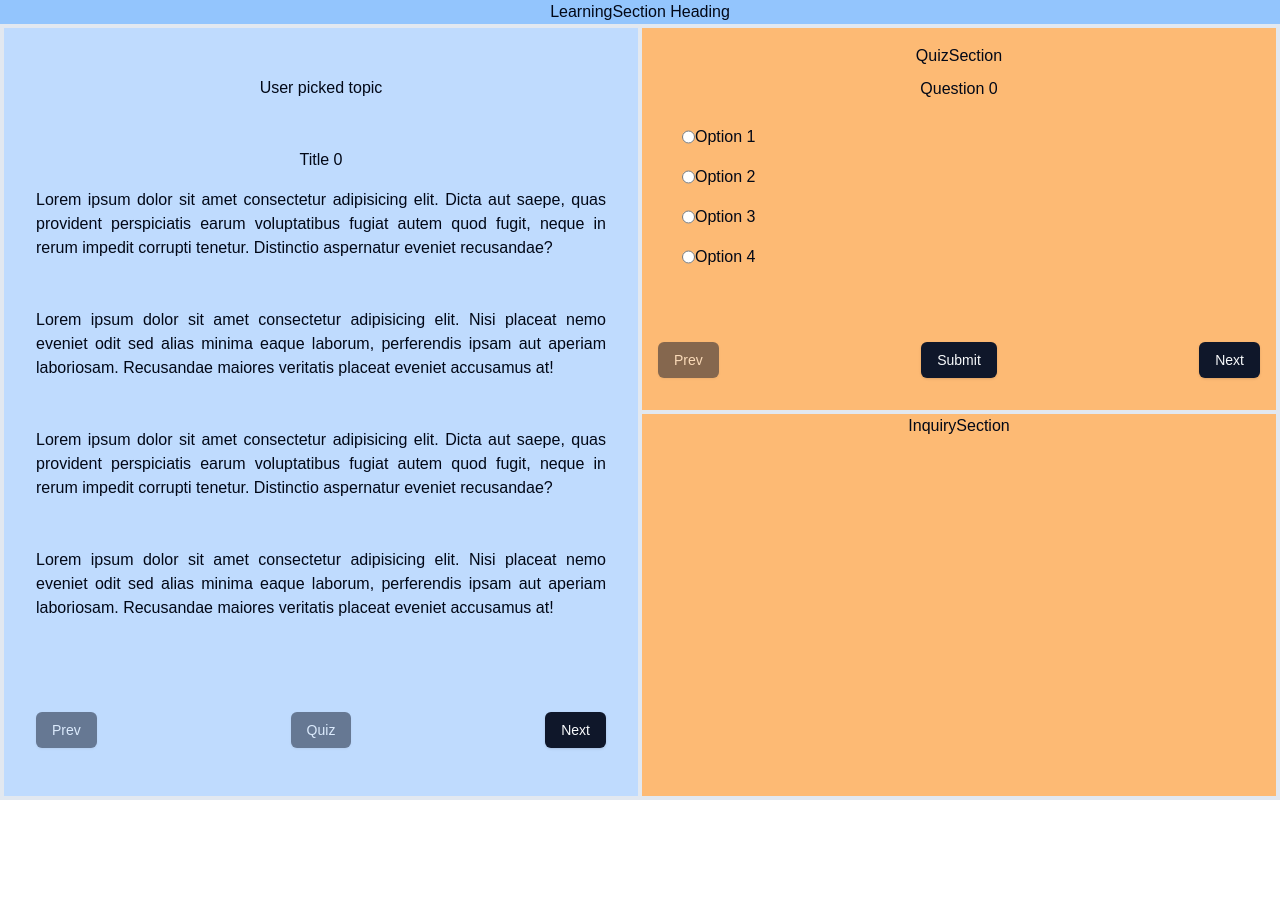
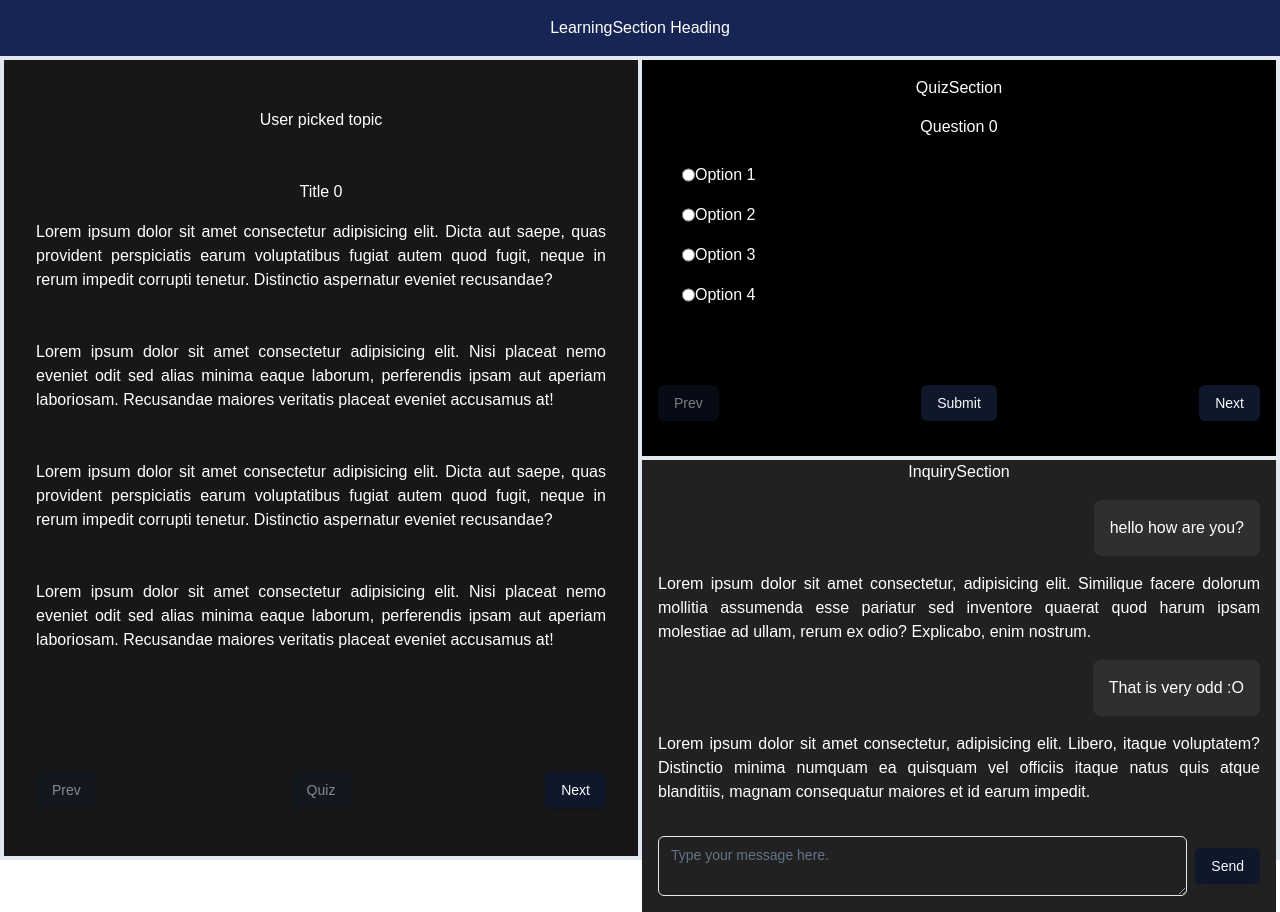
Before and after one commit to vikramsingh13/ai-tutor, a Next.js app: page /learning-section/1 in a window 1280 px wide. Before the commit the page ends 800 px from the top, so only its background shows below. Built offline with nearby package versions, Linux system fonts and the light colour scheme.

Commit message:
ai-chat and inquiry-section working on the frontend. custom bg colors added to tailwind theme.

```diff
--- a/app/learning-section/[userId]/page.tsx
+++ b/app/learning-section/[userId]/page.tsx
@@ -88,6 +88,14 @@ const dummyQuizData = {
   },
 };
 
+// Dummy inquiry section chat messages
+const dummyChatMessages = {
+  0: { isUserMessage: true, message: "hello how are you?"},
+  1: { isUserMessage: false, message: "Lorem ipsum dolor sit amet consectetur, adipisicing elit. Similique facere dolorum mollitia assumenda esse pariatur sed inventore quaerat quod harum ipsam molestiae ad ullam, rerum ex odio? Explicabo, enim nostrum."},
+  2: { isUserMessage: true, message: "That is very odd :O "},
+  3: { isUserMessage: false, message: "Lorem ipsum dolor sit amet consectetur, adipisicing elit. Libero, itaque voluptatem? Distinctio minima numquam ea quisquam vel officiis itaque natus quis atque blanditiis, magnam consequatur maiores et id earum impedit."}
+}
+
 // Learning Section component is the main learning page of the application.
 // It will have primarily 3 components: knowledge section, quiz section, and inquiry section.
 // The user will be able to learn new concepts, take quizzes, and ask questions in the above sections, respectively.
@@ -117,25 +125,32 @@ const LearningSection = (props: Props) => {
     console.log("learning-section/userId/page.tsx: Quiz Submitted!");
   }
 
+  // Function to handle user sending chat messages in the inquiry section
+  const handleSendMessage = (chatData, message) => {
+    /* Todo */
+    /* Make the API call to the AI model with the chat data and user message and additional context */
+    console.log("learning-section/userId/page.tsx: Message sent!")
+  }
+
   return (
     /* Learning Section should take up full width and height available to it. */
-    <div className="flex flex-col w-full min-h-screen bg-blue-300 text-center items-align">
+    <div className="flex flex-col w-full min-h-screen bg-custom-bg-dark text-center items-align text-white">
       {/* learning section heading will be at the top followed by the 3 components. */}
-      <div>LearningSection Heading</div>
+      <div className="p-4 bg-blue-950">LearningSection Heading</div>
       {/* Kwowledge section will take up the left 50% of the rest of the column */}
       <div className="flex flex-1 w-full">
-        <div className="flex-1 flex-grow bg-blue-200 border-y-4 border-l-4 border-r-2">
+        <div className="flex-1 flex-grow border-y-4 border-l-4 border-r-2 bg-custom-bg-dark-2">
           {/* KnowledgeSection takes knowledgeData and topic as props */}
           <KnowledgeSection knowledgeData={knowledgeData} topic={topic}/>
         </div>
         {/* Quiz and Inquiry sections will take up the right 50% of the rest of the column and they will be stacked on top of each other */}
-        <div className="flex-1 flex flex-col flex-grow bg-orange-300 border-y-4 border-l-2 border-r-4">
-          <div className="h-1/2 bg-orange-300 border-b-2">
+        <div className="flex-1 flex flex-col flex-grow border-y-4 border-l-2 border-r-4">
+          <div className="h-1/2 border-b-2 bg-black">
             {/* QuizSection takes quizData and setQuizData as props */}
             <QuizSection quizData={quizData} setQuizData={setQuizData} submitQuiz={handleQuizSubmission}/>
           </div>
-          <div className="h-1/2 bg-orange-300 border-t-2">
-            <InquirySection />
+          <div className="h-1/2 border-t-2">
+            <InquirySection chatData={dummyChatMessages} handleSendMessage={handleSendMessage}/>
           </div>
         </div>
       </div>
--- /dev/null
+++ b/components/ai-chat.tsx
@@ -0,0 +1,46 @@
+"use client";
+
+// Import the Shadcn ui components.
+import { Textarea } from "@/components/ui/textarea";
+import { Button } from "@/components/ui/button";
+
+// Import the props types.
+import { AIChatProps } from "@/types/types";
+
+// Function to render a chat bubble.
+// Takes the chat message, index of the message, and a boolean isUserMessage as params.
+// The boolean will decide the left/right alignment and color scheme of the bubble.
+const renderChatBubble = (message, isUserMessage, index) => {
+  if (isUserMessage) {
+    return (
+      <div className="flex flex-row text-justify p-2 justify-end" key={index}>
+        <p className="flex p-4 bg-ai-chat-user-bubble rounded-lg">{message}</p>
+      </div>
+    );
+  }
+  return (
+    <div className="flex w-full text-justify p-2 justify-start" key={index}>
+      <p className="">{message}</p>
+    </div>
+  );
+};
+
+const AIChat = ({ chatData, handleSendMessage }: AIChatProps) => {
+  return (
+    <div className="flex flex-col h-full bg-ai-chat-background text-white">
+      <div className="flex-grow p-2">
+        {/* Iterate through the chatData JSON and render the chat bubbles. */}
+        {Object.keys(chatData).map((chatMessageIndex) => {
+          return renderChatBubble(chatData[chatMessageIndex].message, chatData[chatMessageIndex].isUserMessage, chatMessageIndex)
+        })}
+      </div>
+      <div className="flex flex-row items-center justify-center p-4 gap-2">
+        {/* Textarea is for user to send chat messages. */}
+        <Textarea placeholder="Type your message here." className="" />
+        <Button onClick={handleSendMessage}>Send</Button>
+      </div>
+    </div>
+  );
+};
+
+export default AIChat;
--- a/components/inquiry-section.tsx
+++ b/components/inquiry-section.tsx
@@ -1,11 +1,23 @@
-import React from 'react'
+import React from "react";
 
-type Props = {}
+// Import the AIChat component to be used for user inquiries.
+import AIChat from "@/components/ai-chat";
 
-const InquirySection = (props: Props) => {
+// Import the AIChat props type.
+import { AIChatProps } from "@/types/types";
+
+// Inquiry section props will extend the AIChatProps with a few other attributes on top of the chatData.
+interface InquirySectionProps extends AIChatProps {}
+
+const InquirySection = ({ chatData, handleSendMessage }: InquirySectionProps) => {
   return (
-    <div>InquirySection</div>
-  )
-}
+    <div className="flex flex-col h-full">
+      <div className="flex-shrink">InquirySection</div>
+      <div className="flex-grow">
+        <AIChat chatData={chatData} handleSendMessage={handleSendMessage}/>
+      </div>
+    </div>
+  );
+};
 
 export default InquirySection;
--- a/components/knowledge-section.tsx
+++ b/components/knowledge-section.tsx
@@ -39,6 +39,7 @@ const renderKnowledgeSection = (
 };
 
 const KnowledgeSection = ({ knowledgeData, topic }: KnowledgeSectionProps) => {
+  /* Todo: refactor the index tracking logic to the parent. */
   // Keeps track of the knowledge section index.
   const [knowledgeSectionIndex, setKnowledgeSectionIndex] = useState(0);
 
--- a/components/quiz-section.tsx
+++ b/components/quiz-section.tsx
@@ -18,6 +18,7 @@ type QuizSectionProps = {
 };
 
 const QuizSection = ({ quizData, setQuizData, submitQuiz }: QuizSectionProps) => {
+  /* Todo: refactor the index tracking logic to the parent. */
   // Keep track of the quiz question index.
   const [quizQuestionIndex, setQuizQuestionIndex] = useState(0);
 
--- /dev/null
+++ b/components/ui/textarea.tsx
@@ -0,0 +1,24 @@
+import * as React from "react"
+
+import { cn } from "@/lib/utils"
+
+export interface TextareaProps
+  extends React.TextareaHTMLAttributes<HTMLTextAreaElement> {}
+
+const Textarea = React.forwardRef<HTMLTextAreaElement, TextareaProps>(
+  ({ className, ...props }, ref) => {
+    return (
+      <textarea
+        className={cn(
+          "flex min-h-[60px] w-full rounded-md border border-input bg-transparent px-3 py-2 text-sm shadow-sm placeholder:text-muted-foreground focus-visible:outline-none focus-visible:ring-1 focus-visible:ring-ring disabled:cursor-not-allowed disabled:opacity-50",
+          className
+        )}
+        ref={ref}
+        {...props}
+      />
+    )
+  }
+)
+Textarea.displayName = "Textarea"
+
+export { Textarea }
--- a/tailwind.config.ts
+++ b/tailwind.config.ts
@@ -10,6 +10,11 @@ const config: Config = {
   theme: {
   	extend: {
   		colors: {
+        'ai-chat-background': '#212121',
+        'ai-chat-user-bubble': '#2F2F2F',
+        'custom-bg-dark': '#212121',
+        'custom-bg-dark-2': '#171717',
+        'custom-bg-light': '#2F2F2F',
   			background: 'hsl(var(--background))',
   			foreground: 'hsl(var(--foreground))',
   			card: {
--- a/types/types.ts
+++ b/types/types.ts
@@ -14,4 +14,14 @@ export enum QuizQuestionTypes {
   TRUE_FALSE = "trueFalse",
   SHORT_ANSWER = "shortAnswer",
   ESSAY = "essay",
+}
+
+// Defines the AIChat props.
+// The props require an object with numbers keys for order of chat messages.
+// The values of the object is another object with attributes isUserMessage and message.
+export type AIChatProps = {
+  // chatData contains the conversation history as a JSON.
+  chatData: {};
+  // Function to handle user sending messages.
+  handleSendMessage: () => void;
 };
```
